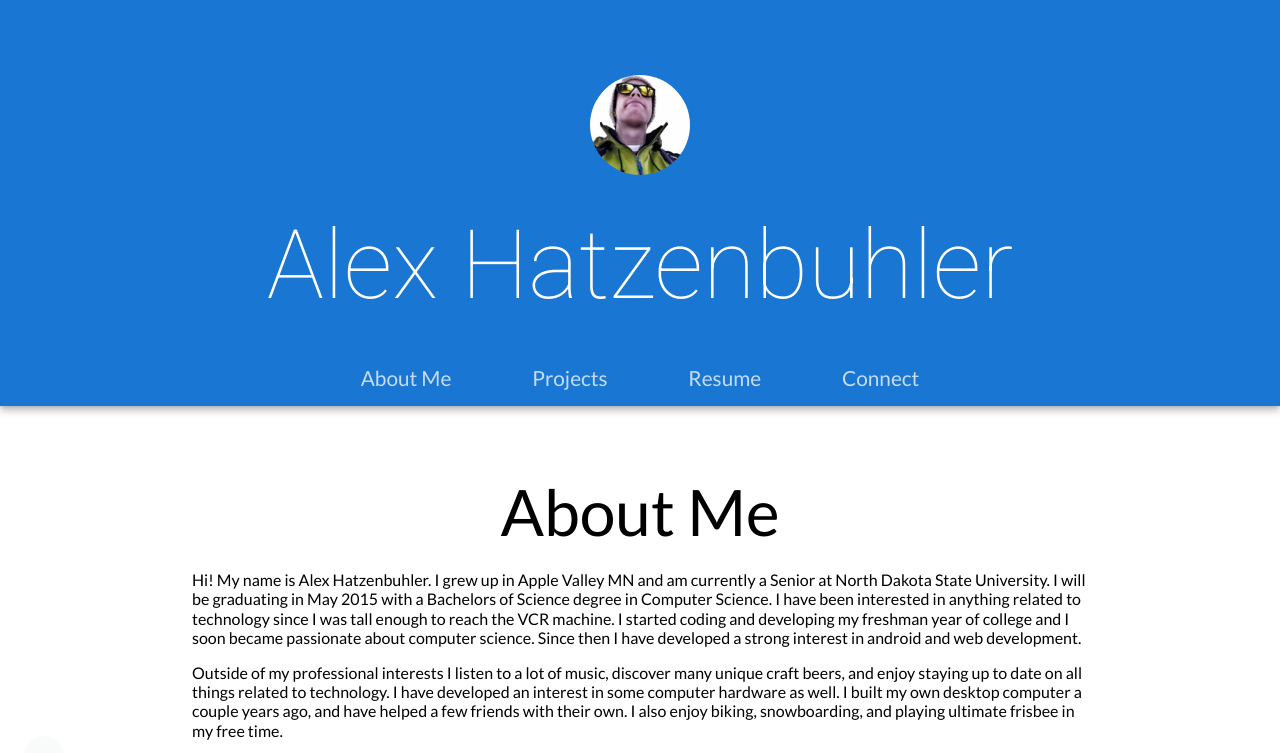
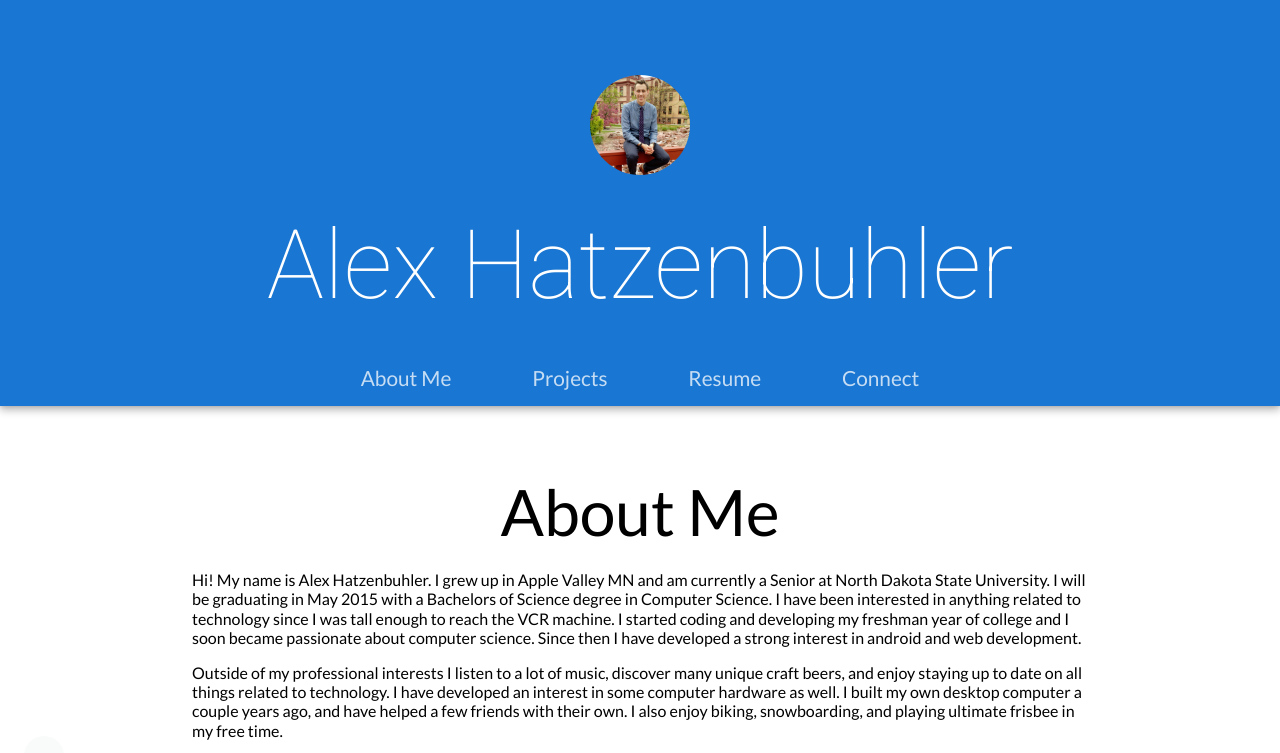
Before and after one commit to ahatzz11/alexhatzenbuhler, a plain HTML site: page live/index.html in a window 1280 px wide. Shown: the top 753 px of the page. Drawn offline with Linux system fonts and the light colour scheme.

Commit message:
updated live index

```diff
--- a/live/index.html
+++ b/live/index.html
@@ -10,7 +10,7 @@
 <link rel=stylesheet href="stylesheets/media.css" type="text/css"/>
 <link href="http://maxcdn.bootstrapcdn.com/font-awesome/4.2.0/css/font-awesome.min.css" rel=stylesheet>
 <link href="http://fonts.googleapis.com/css?family=Dosis:800|Lato:400,700|Roboto:100,700" rel=stylesheet type="text/css"/>
-<link rel=icon href="images/favicon.ico" type="image/png"/>
+<link rel=icon href="images/favicon2.ico" type="image/png"/>
 <meta name=viewport content="width=device-width" , initial-scale=1 />
 <script src="javascript/jquery/jquery-1.11.2.min.js"></script>
 <script src="javascript/jquery/jquery.localScroll.min.js"></script>
@@ -20,7 +20,7 @@
 <body>
 <header id=header>
 <div class=headerBlock>
-<a href=index.html><img class=profile src="images/profile.png" alt="Profile Picture"></a>
+<a href=index.html><img class=profile src="images/profile2.png" alt="Profile Picture"></a>
 <h1>Alex Hatzenbuhler</h1>
 </div>
 <nav id=nav>
```
